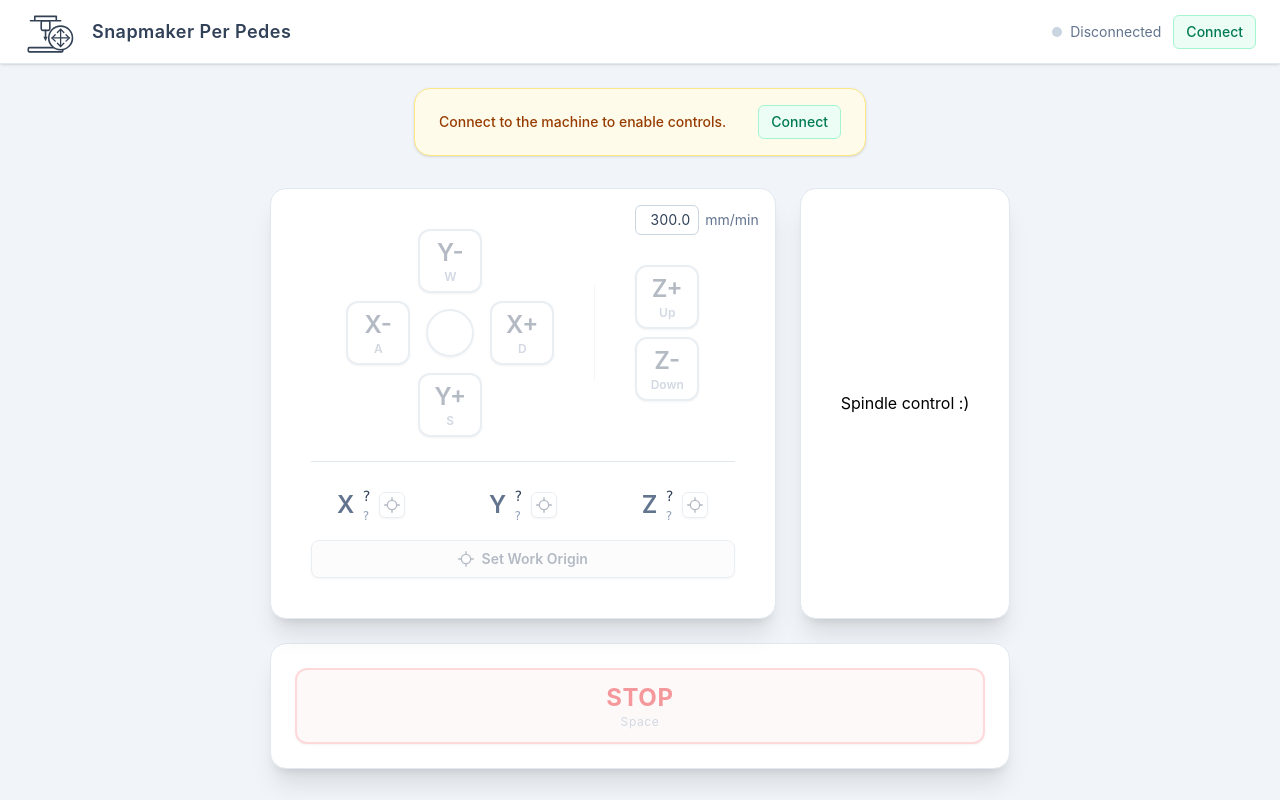
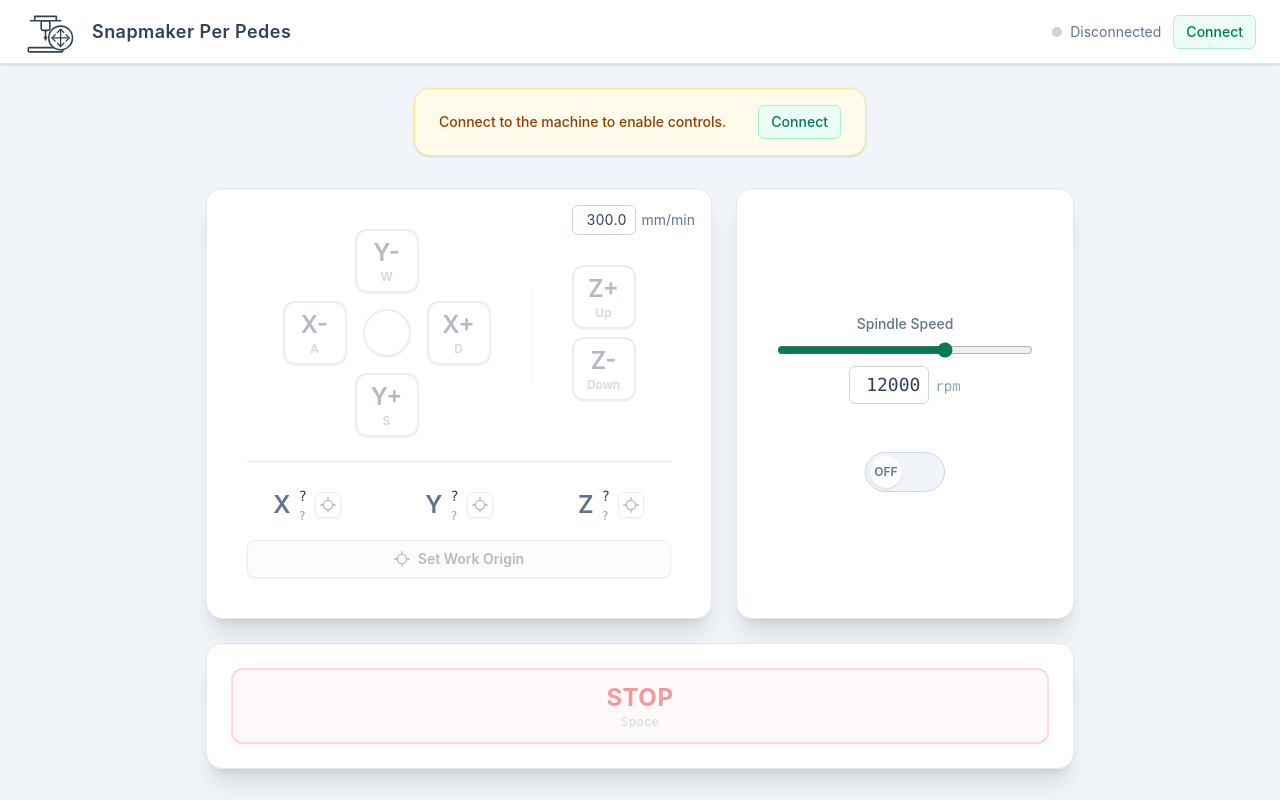
Before and after one commit to lukDev/snapmaker-perpedes, a React (Vite) app: page / in a window 1280 px wide. Built offline with nearby package versions, Linux system fonts and the light colour scheme.

Commit message:
spindle controls ui only

```diff
--- a/src/components/SpindlePanel.tsx
+++ b/src/components/SpindlePanel.tsx
@@ -1,9 +1,95 @@
-import type { ReactNode } from 'react';
+import { useState, type ReactNode } from 'react';
 
-export default function SpindlePanel(): ReactNode {
+const MIN_SPINDLE_SPEED_RPM = 1;
+const MAX_SPINDLE_SPEED_RPM = 18000;
+const DEFAULT_SPINDLE_SPEED_RPM = 12000;
+
+function SpeedControl({
+    value,
+    onChange,
+}: {
+    value: number;
+    onChange: (value: number) => void;
+}): ReactNode {
     return (
-        <div className="flex flex-1 flex-col items-center justify-center gap-6 rounded-2xl border border-slate-200 bg-white p-10 shadow-xl">
-            <div>Spindle control :)</div>
+        <div className="flex w-64 flex-col items-center gap-2">
+            <span className="text-sm font-medium text-slate-500">
+                Spindle Speed
+            </span>
+            <input
+                type="range"
+                min={MIN_SPINDLE_SPEED_RPM}
+                max={MAX_SPINDLE_SPEED_RPM}
+                step={1}
+                value={value}
+                onChange={e => onChange(Number(e.target.value))}
+                className="w-full accent-emerald-700"
+            />
+            <div className="flex items-baseline gap-1.5 font-mono text-lg text-slate-700 tabular-nums">
+                <input
+                    type="text"
+                    inputMode="numeric"
+                    value={value}
+                    onChange={e => {
+                        const parsed = Number(
+                            e.target.value.replace(/\D/g, '')
+                        );
+                        onChange(
+                            Math.min(
+                                MAX_SPINDLE_SPEED_RPM,
+                                Math.max(
+                                    MIN_SPINDLE_SPEED_RPM,
+                                    Number.isNaN(parsed) ? value : parsed
+                                )
+                            )
+                        );
+                    }}
+                    className="w-20 rounded-md border border-slate-300 bg-white px-2 py-1 text-right focus:border-emerald-700 focus:outline-none"
+                />
+                <span className="text-sm text-slate-400">rpm</span>
+            </div>
         </div>
     );
 }
+
+function OnOffSwitch({
+    on,
+    onToggle,
+}: {
+    on: boolean;
+    onToggle: () => void;
+}): ReactNode {
+    return (
+        <button
+            type="button"
+            role="switch"
+            aria-checked={on}
+            onClick={onToggle}
+            className={`flex h-10 w-20 items-center rounded-full border p-1 transition-colors ${
+                on
+                    ? 'border-emerald-200 bg-emerald-50'
+                    : 'border-slate-300 bg-slate-100'
+            }`}>
+            <span
+                className={`flex h-8 w-8 items-center justify-center rounded-full text-xs font-semibold shadow-sm transition-transform ${
+                    on
+                        ? 'translate-x-10 bg-emerald-500 text-emerald-950'
+                        : 'translate-x-0 bg-white text-slate-500'
+                }`}>
+                {on ? 'ON' : 'OFF'}
+            </span>
+        </button>
+    );
+}
+
+export default function SpindlePanel(): ReactNode {
+    const [speed, setSpeed] = useState(DEFAULT_SPINDLE_SPEED_RPM);
+    const [on, setOn] = useState(false);
+
+    return (
+        <div className="flex flex-1 flex-col items-center justify-center gap-12 rounded-2xl border border-slate-200 bg-white p-10 shadow-xl">
+            <SpeedControl value={speed} onChange={setSpeed} />
+            <OnOffSwitch on={on} onToggle={() => setOn(prev => !prev)} />
+        </div>
+    );
+}
```
